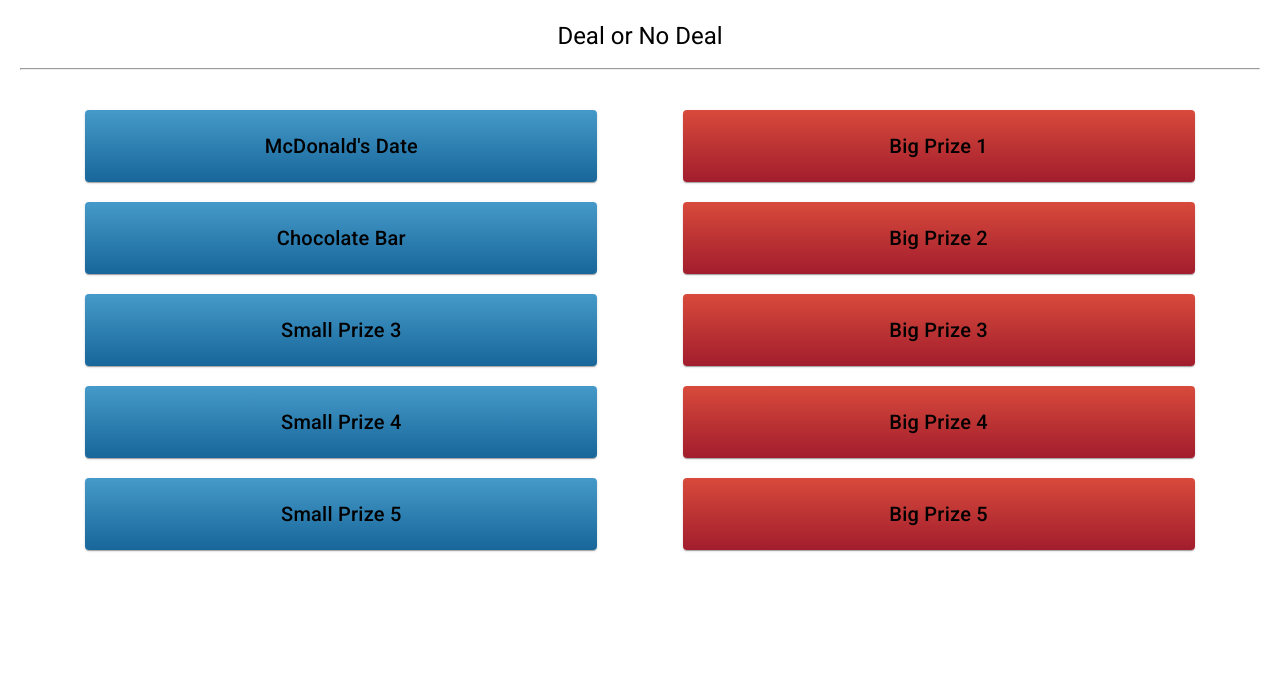
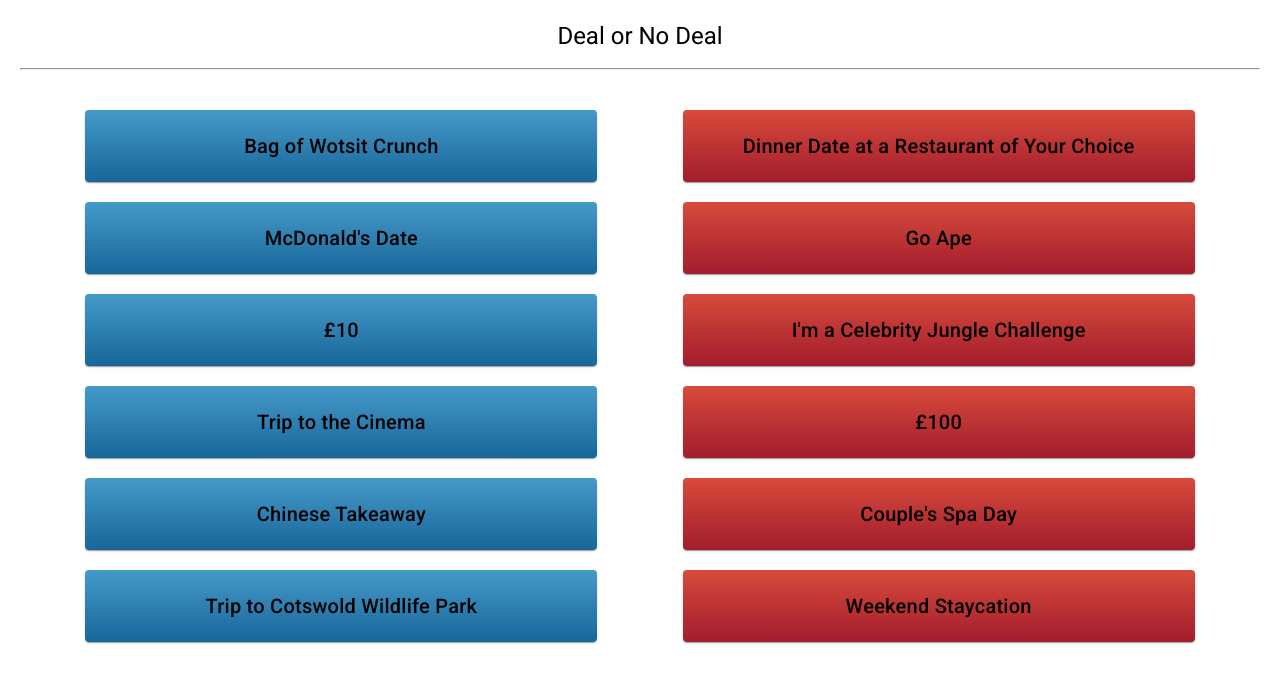
Before and after one commit to Jake-Russell/deal-or-no-deal-scoreboard, an Angular app: page / in a window 1280 px wide. Shown: the top 682 px of the page. Built offline with nearby package versions, Linux system fonts and the light colour scheme.

Commit message:
Added prizes

```diff
--- a/src/app/prize-list/prize-list.component.ts
+++ b/src/app/prize-list/prize-list.component.ts
@@ -10,27 +10,32 @@ import { Prize } from '../prize.model';
 export class PrizeListComponent {
   smallPrizes: Prize[] = [
     {
+      name: 'Bag of Wotsit Crunch',
+      prizeType: PrizeType.Small,
+      available: true,
+    },
+    {
       name: "McDonald's Date",
       prizeType: PrizeType.Small,
       available: true,
     },
     {
-      name: 'Chocolate Bar',
+      name: '£10',
       prizeType: PrizeType.Small,
       available: true,
     },
     {
-      name: 'Small Prize 3',
+      name: 'Trip to the Cinema',
       prizeType: PrizeType.Small,
       available: true,
     },
     {
-      name: 'Small Prize 4',
+      name: 'Chinese Takeaway',
       prizeType: PrizeType.Small,
       available: true,
     },
     {
-      name: 'Small Prize 5',
+      name: 'Trip to Cotswold Wildlife Park',
       prizeType: PrizeType.Small,
       available: true,
     },
@@ -38,27 +43,32 @@ export class PrizeListComponent {
 
   bigPrizes: Prize[] = [
     {
-      name: 'Big Prize 1',
+      name: 'Dinner Date at a Restaurant of Your Choice',
       prizeType: PrizeType.Big,
       available: true,
     },
     {
-      name: 'Big Prize 2',
+      name: 'Go Ape',
       prizeType: PrizeType.Big,
       available: true,
     },
     {
-      name: 'Big Prize 3',
+      name: "I'm a Celebrity Jungle Challenge",
       prizeType: PrizeType.Big,
       available: true,
     },
     {
-      name: 'Big Prize 4',
+      name: '£100',
       prizeType: PrizeType.Big,
       available: true,
     },
     {
-      name: 'Big Prize 5',
+      name: "Couple's Spa Day",
+      prizeType: PrizeType.Big,
+      available: true,
+    },
+    {
+      name: 'Weekend Staycation',
       prizeType: PrizeType.Big,
       available: true,
     },
--- a/src/index.html
+++ b/src/index.html
@@ -1,16 +1,22 @@
-<!doctype html>
+<!DOCTYPE html>
 <html lang="en">
-<head>
-  <meta charset="utf-8">
-  <title>DealOrNoDeal</title>
-  <base href="/">
-  <meta name="viewport" content="width=device-width, initial-scale=1">
-  <link rel="icon" type="image/x-icon" href="favicon.ico">
-  <link rel="preconnect" href="https://fonts.gstatic.com">
-  <link href="https://fonts.googleapis.com/css2?family=Roboto:wght@300;400;500&display=swap" rel="stylesheet">
-  <link href="https://fonts.googleapis.com/icon?family=Material+Icons" rel="stylesheet">
-</head>
-<body class="mat-typography">
-  <app-root></app-root>
-</body>
+  <head>
+    <meta charset="utf-8" />
+    <title>Deal Or No Deal</title>
+    <base href="/" />
+    <meta name="viewport" content="width=device-width, initial-scale=1" />
+    <link rel="icon" type="image/x-icon" href="favicon.ico" />
+    <link rel="preconnect" href="https://fonts.gstatic.com" />
+    <link
+      href="https://fonts.googleapis.com/css2?family=Roboto:wght@300;400;500&display=swap"
+      rel="stylesheet"
+    />
+    <link
+      href="https://fonts.googleapis.com/icon?family=Material+Icons"
+      rel="stylesheet"
+    />
+  </head>
+  <body class="mat-typography">
+    <app-root></app-root>
+  </body>
 </html>
```
